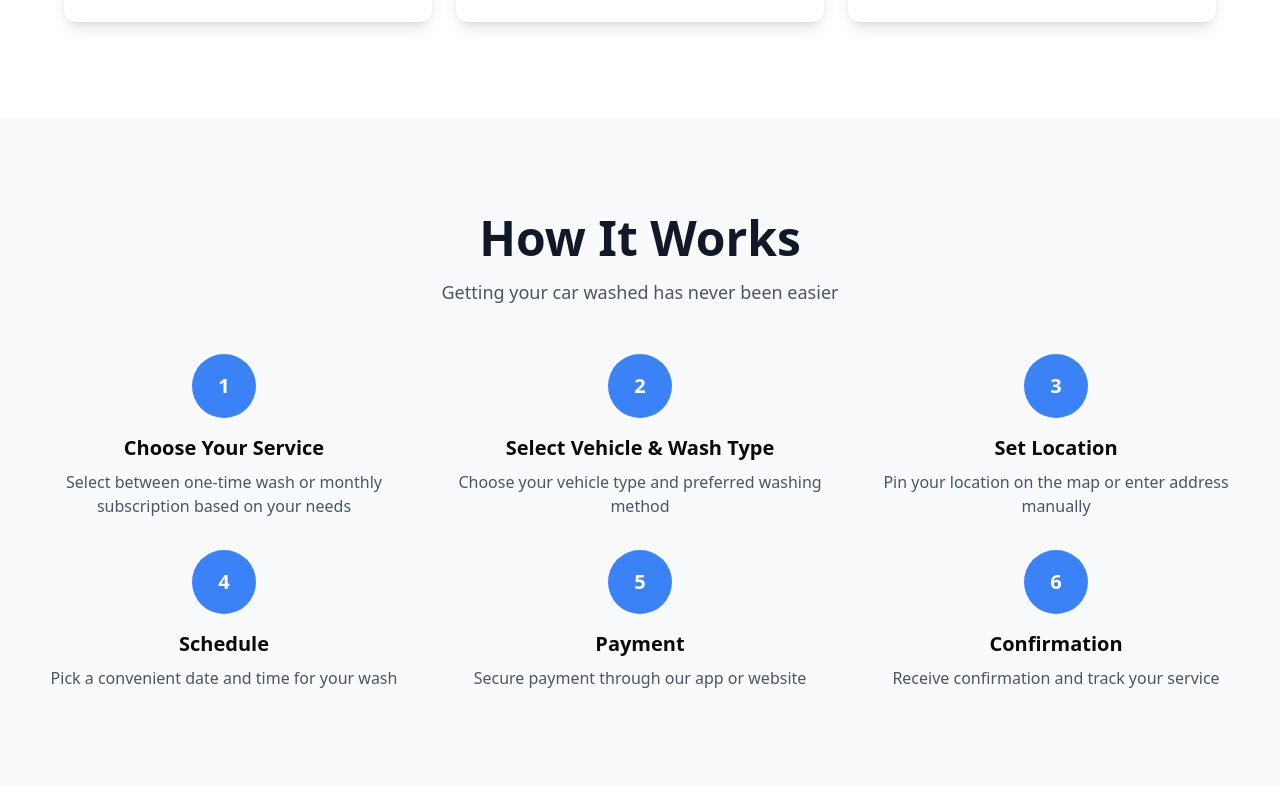
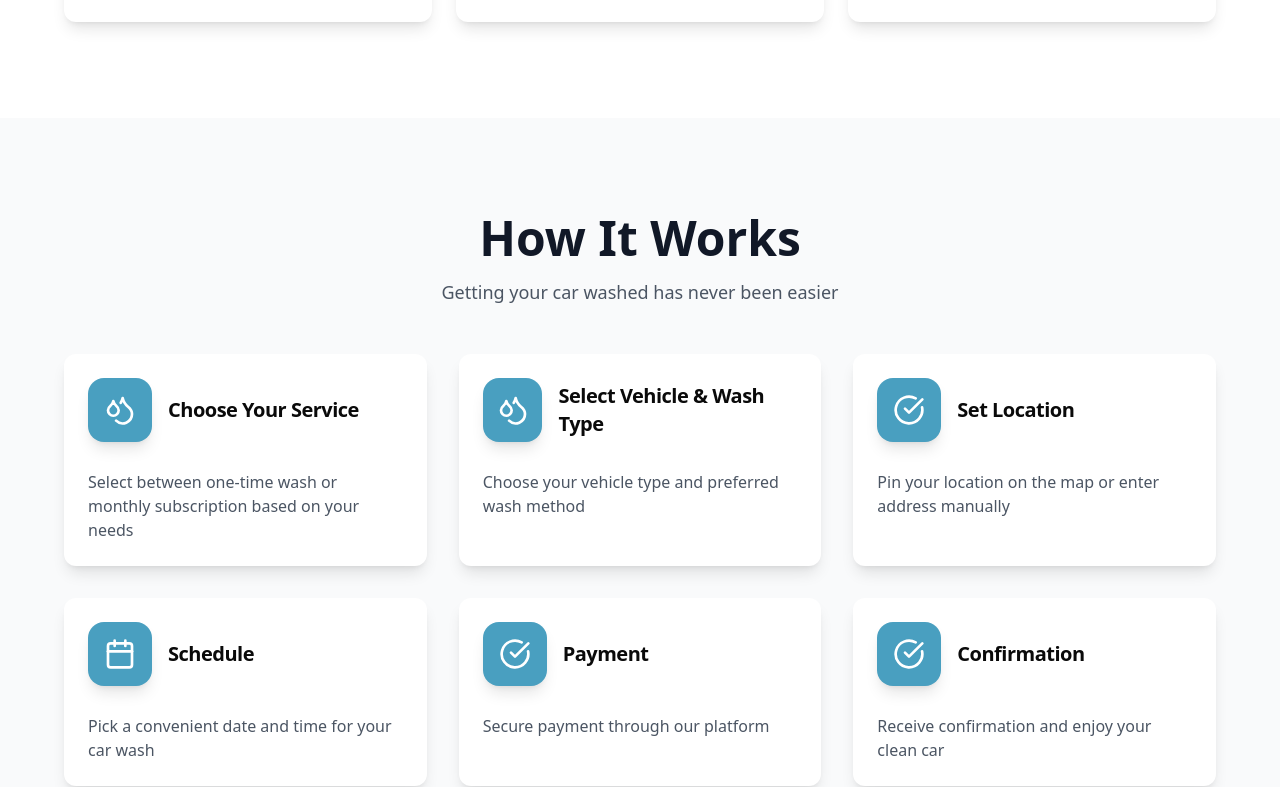
Before and after one commit to FSDTeam-SAA/youssefkleeno-frontend, a Next.js app: page / in a window 1280 px wide. Shown: the part 1841-2628 px from the top of the page. Built offline with nearby package versions, Linux system fonts and the light colour scheme.

Commit message:
add how it works

```diff
--- a/src/app/page.tsx
+++ b/src/app/page.tsx
@@ -1,5 +1,6 @@
 import Hero from "@/components/Hero";
 import HomePage from "@/components/HomePage";
+import HowItWorks from "@/components/HowItWorks";
 import Services from "@/components/Services";
 import WashType from "@/components/WashType";
 import Image from "next/image";
@@ -10,6 +11,7 @@ export default function Home() {
   <Hero/>
   <Services/>
   <WashType/>
+  <HowItWorks/>
 <HomePage/>
 </div>
   );
--- /dev/null
+++ b/src/components/HowItWorks.tsx
@@ -0,0 +1,136 @@
+import React from 'react'
+
+import { Card, CardContent, CardDescription, CardHeader, CardTitle } from "@/components/ui/card"
+import { Calendar, CheckCircle, Droplets } from 'lucide-react'
+
+const HowItWorks = () => {
+  return (
+    <div>
+
+      {/* Redesigned How It Works Section with better grid layout and visual flow */}
+      <section id="how-it-works" className="py-16 lg:py-24 bg-gray-50">
+        <div className="container mx-auto px-4 sm:px-6 lg:px-8">
+          <div className="text-center mb-12">
+            <h2 className="text-3xl sm:text-4xl lg:text-5xl font-bold text-gray-900 mb-4">How It Works</h2>
+            <p className="text-lg text-gray-600 text-balance">Getting your car washed has never been easier</p>
+          </div>
+
+          <div className="grid sm:grid-cols-2 lg:grid-cols-3 gap-8 max-w-6xl mx-auto">
+            {/* Step 1 */}
+            <Card className="text-left border-0 shadow-lg hover:shadow-xl transition-all duration-300 hover:-translate-y-1 bg-white">
+              <CardHeader className="pb-4">
+                <div className="flex items-center space-x-4 mb-3">
+                  <div
+                    className="w-16 h-16 text-white rounded-2xl flex items-center justify-center text-xl font-bold shadow-lg"
+                    style={{ backgroundColor: "#499FC0" }}
+                  >
+                    <Droplets className="w-8 h-8" />
+                  </div>
+                  <CardTitle className="text-xl font-bold">Choose Your Service</CardTitle>
+                </div>
+              </CardHeader>
+              <CardContent>
+                <p className="text-gray-600">
+                  Select between one-time wash or monthly subscription based on your needs
+                </p>
+              </CardContent>
+            </Card>
+
+            {/* Step 2 */}
+            <Card className="text-left border-0 shadow-lg hover:shadow-xl transition-all duration-300 hover:-translate-y-1 bg-white">
+              <CardHeader className="pb-4">
+                <div className="flex items-center space-x-4 mb-3">
+                  <div
+                    className="w-16 h-16 text-white rounded-2xl flex items-center justify-center text-xl font-bold shadow-lg"
+                    style={{ backgroundColor: "#499FC0" }}
+                  >
+                    <Droplets className="w-8 h-8" />
+                  </div>
+                  <CardTitle className="text-xl font-bold">Select Vehicle & Wash Type</CardTitle>
+                </div>
+              </CardHeader>
+              <CardContent>
+                <p className="text-gray-600">Choose your vehicle type and preferred wash method</p>
+              </CardContent>
+            </Card>
+
+            {/* Step 3 */}
+            <Card className="text-left border-0 shadow-lg hover:shadow-xl transition-all duration-300 hover:-translate-y-1 bg-white sm:col-span-2 lg:col-span-1">
+              <CardHeader className="pb-4">
+                <div className="flex items-center space-x-4 mb-3">
+                  <div
+                    className="w-16 h-16 text-white rounded-2xl flex items-center justify-center text-xl font-bold shadow-lg"
+                    style={{ backgroundColor: "#499FC0" }}
+                  >
+                    <CheckCircle className="w-8 h-8" />
+                  </div>
+                  <CardTitle className="text-xl font-bold">Set Location</CardTitle>
+                </div>
+              </CardHeader>
+              <CardContent>
+                <p className="text-gray-600">Pin your location on the map or enter address manually</p>
+              </CardContent>
+            </Card>
+
+            {/* Step 4 */}
+            <Card className="text-left border-0 shadow-lg hover:shadow-xl transition-all duration-300 hover:-translate-y-1 bg-white">
+              <CardHeader className="pb-4">
+                <div className="flex items-center space-x-4 mb-3">
+                  <div
+                    className="w-16 h-16 text-white rounded-2xl flex items-center justify-center text-xl font-bold shadow-lg"
+                    style={{ backgroundColor: "#499FC0" }}
+                  >
+                    <Calendar className="w-8 h-8" />
+                  </div>
+                  <CardTitle className="text-xl font-bold">Schedule</CardTitle>
+                </div>
+              </CardHeader>
+              <CardContent>
+                <p className="text-gray-600">Pick a convenient date and time for your car wash</p>
+              </CardContent>
+            </Card>
+
+            {/* Step 5 */}
+            <Card className="text-left border-0 shadow-lg hover:shadow-xl transition-all duration-300 hover:-translate-y-1 bg-white">
+              <CardHeader className="pb-4">
+                <div className="flex items-center space-x-4 mb-3">
+                  <div
+                    className="w-16 h-16 text-white rounded-2xl flex items-center justify-center text-xl font-bold shadow-lg"
+                    style={{ backgroundColor: "#499FC0" }}
+                  >
+                    <CheckCircle className="w-8 h-8" />
+                  </div>
+                  <CardTitle className="text-xl font-bold">Payment</CardTitle>
+                </div>
+              </CardHeader>
+              <CardContent>
+                <p className="text-gray-600">Secure payment through our platform</p>
+              </CardContent>
+            </Card>
+
+            {/* Step 6 */}
+            <Card className="text-left border-0 shadow-lg hover:shadow-xl transition-all duration-300 hover:-translate-y-1 bg-white">
+              <CardHeader className="pb-4">
+                <div className="flex items-center space-x-4 mb-3">
+                  <div
+                    className="w-16 h-16 text-white rounded-2xl flex items-center justify-center text-xl font-bold shadow-lg"
+                    style={{ backgroundColor: "#499FC0" }}
+                  >
+                    <CheckCircle className="w-8 h-8" />
+                  </div>
+                  <CardTitle className="text-xl font-bold">Confirmation</CardTitle>
+                </div>
+              </CardHeader>
+              <CardContent>
+                <p className="text-gray-600">Receive confirmation and enjoy your clean car</p>
+              </CardContent>
+            </Card>
+          </div>
+        </div>
+      </section>
+
+    </div>
+  )
+}
+
+export default HowItWorks
```
